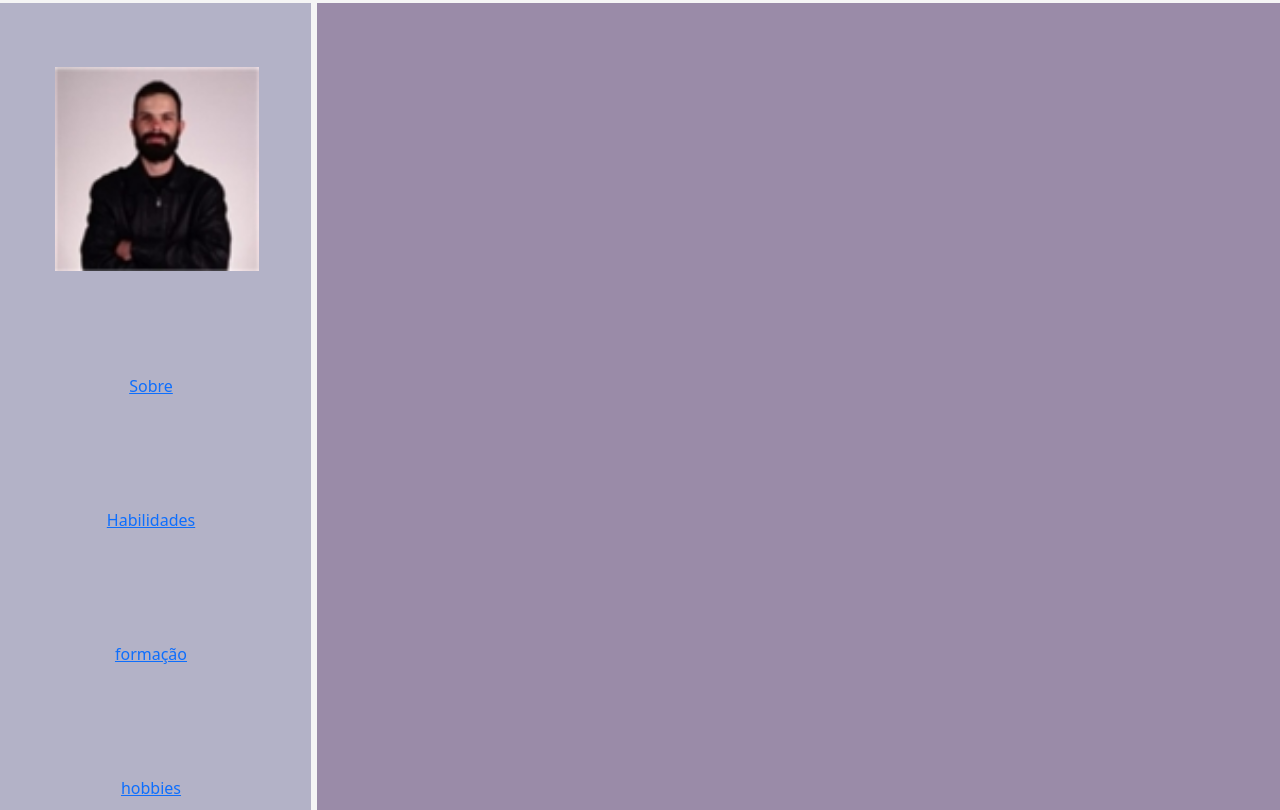
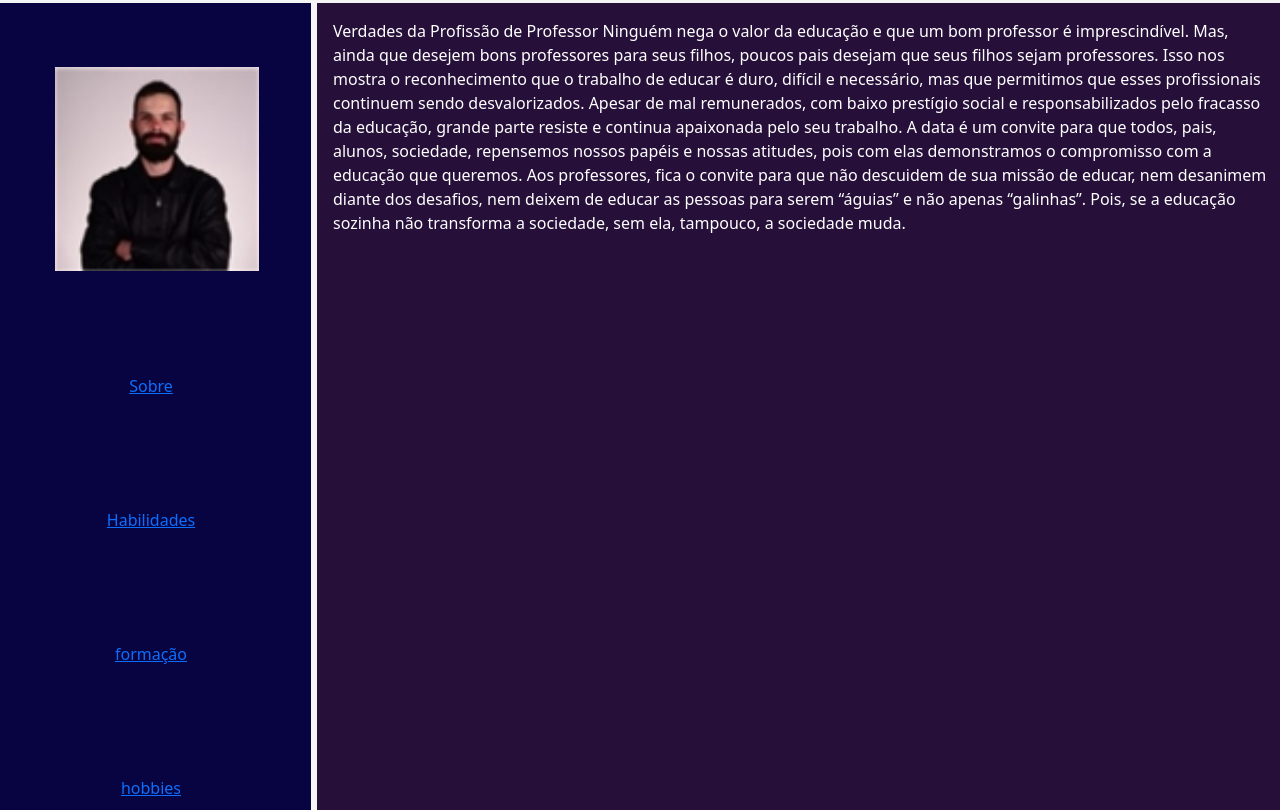
Before and after one commit to Arthurmarcoswenkdossantos/mycurriculum, a plain HTML site: page index.html in a window 1280 px wide. Shown: the top 810 px of the page. Drawn offline with nearby package versions, Linux system fonts and the light colour scheme.

Commit message:
modnoturno

```diff
--- a/assets/css/style.css
+++ b/assets/css/style.css
@@ -1,8 +1,13 @@
+
+body{
+    color: white;
+}
+
 .estilo {
-    background-color: rgb(179, 178, 199);
+    background-color: rgb(7, 4, 65);
 }
 .estilo2 {
-    background-color: rgb(154, 139, 168);
+    background-color: rgb(38, 16, 58);
 }
  .foto {
      width: 300px;
--- a/index.html
+++ b/index.html
@@ -15,7 +15,7 @@
     <title>Document</title>
   </head>
 
-  <body>
+  <body >
     <div class="row">
       <div class="cuco w-25 p-3 col col-3 estilo">
         <img
@@ -73,7 +73,7 @@
         </div>
       </div>
       <div class="cuco col col-9 w-75 p-3 estilo2">
-        <div id="teste1" style="display: none">
+        <div id="teste1" style="display: block">
           <p>
             Verdades da Profissão de Professor Ninguém nega o valor da educação
             e que um bom professor é imprescindível. Mas, ainda que desejem bons
```
